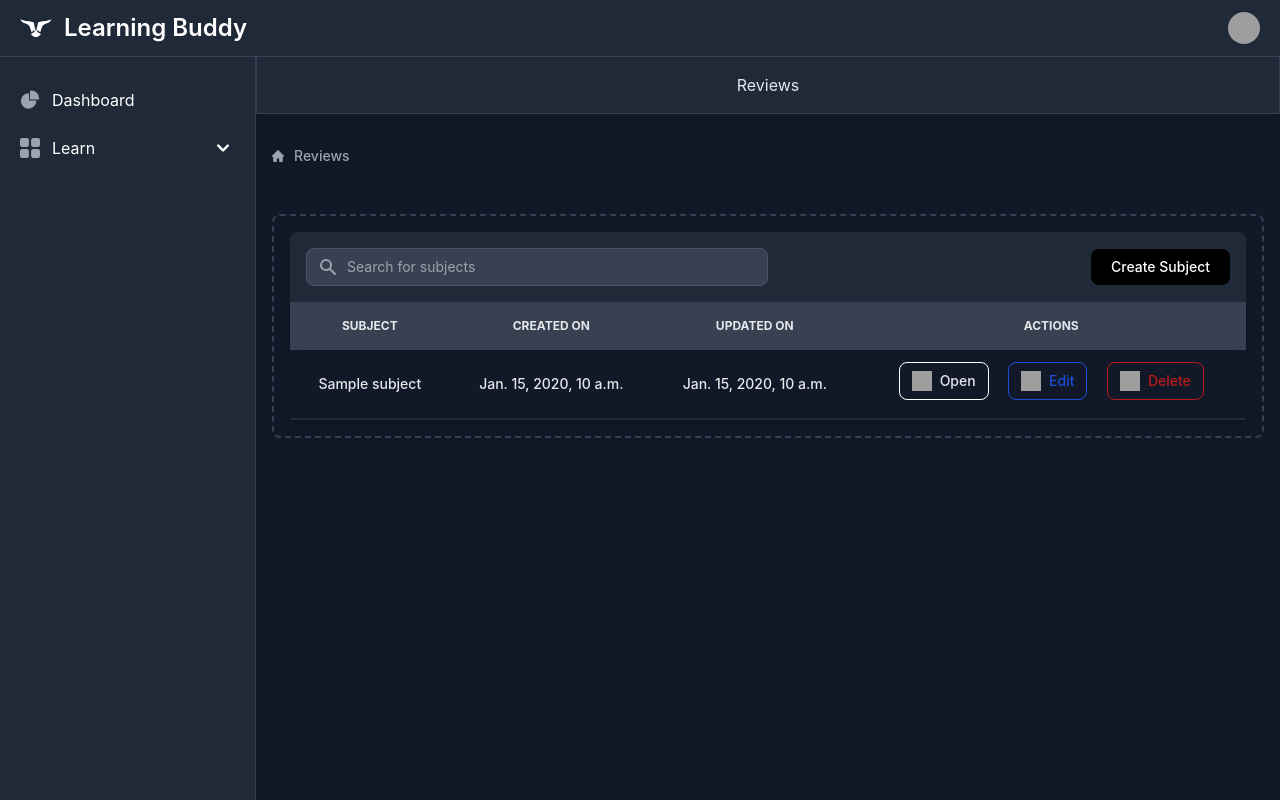
After one commit to AdrianGallano/LearningBuddyAPI, a Django app: page /reviews/ in a window 1280 px wide. The commit adds this page. Run offline with Django 5.2, Linux system fonts and the light colour scheme; tables that the repository leaves empty hold one stand-in row (values such as "Sample post"); parts of the project's set-up code (start-up, migrations or seed data) failed here and were passed over; some libraries are stand-ins or nearby versions; grey boxes are pictures that could not be loaded.

Commit message:
Add reviews

```diff
--- a/learning_buddy/accounts/urls.py
+++ b/learning_buddy/accounts/urls.py
@@ -1,12 +1,12 @@
 from django.urls import path
 from . import views
-from .views import RegisterView, LoginView
+from .views import RegisterView, LoginView, ProfileView
 app_name = "accounts"
 
 urlpatterns = [
-    path("profile/", views.profile , name="profile"),
+    path("profile/", ProfileView.as_view() , name="profile"),
     path("register/", RegisterView.as_view() , name="register"),
-    path("registration_successful/", views.registration_successful , name="registration_successful"),
+    path("registration_successful/",  RegisterView.success , name="registration_successful"),
     path("login/", LoginView.as_view() , name="login"),
-    path("logout/", views.user_logout , name="logout"),
+    path("logout/", LoginView.user_logout, name="logout"),
 ]
--- a/learning_buddy/learning_buddy/settings.py
+++ b/learning_buddy/learning_buddy/settings.py
@@ -135,7 +135,7 @@ USE_TZ = True
 
 # Static files (CSS, JavaScript, Images)
 # https://docs.djangoproject.com/en/5.0/howto/static-files/
-
+STATIC_ROOT = os.path.join(BASE_DIR, "static")
 STATIC_URL = 'static/'
 STATICFILES_DIRS = [
     os.path.join(BASE_DIR, "static"),
--- a/learning_buddy/learning_buddy/urls.py
+++ b/learning_buddy/learning_buddy/urls.py
@@ -23,7 +23,7 @@ urlpatterns = [
     path('admin/', admin.site.urls),
     path("dashboard/", include("dashboard.urls")),
     path("accounts/", include("accounts.urls")),
-    path("reviiews/", include("reviews.urls")),
+    path("reviews/", include("reviews.urls")),
     path("flashcards/", include("flashcards.urls")),
     path("quizzes/", include("quizzes.urls")),
 ]
--- a/learning_buddy/package.json
+++ b/learning_buddy/package.json
@@ -1,4 +1,7 @@
 {
+  "scripts": {
+    "tailwind": "npx tailwindcss -i ./static/src/input.css -o static/src/output.css --watch"
+  },
   "devDependencies": {
     "tailwindcss": "^3.4.1"
   },
--- a/learning_buddy/reviews/models.py
+++ b/learning_buddy/reviews/models.py
@@ -17,6 +17,8 @@ class Subject(models.Model):
     id = models.UUIDField(default=uuid.uuid4, primary_key=True, editable=False)
     name = models.CharField(max_length=100)
     room = models.ForeignKey(Room, on_delete=models.CASCADE)
+    date_time_created = models.DateTimeField(auto_now_add=True)
+    date_time_modified = models.DateTimeField(auto_now=True)
 
     def __str__(self):
         return self.name
--- a/learning_buddy/reviews/urls.py
+++ b/learning_buddy/reviews/urls.py
@@ -1,8 +1,8 @@
 from django.urls import path
 from . import views
-
+from .views import ReviewsSubjectsListView
 app_name = "reviews"
 
 urlpatterns = [
-    path("", views.index, name="index"),
+    path("", ReviewsSubjectsListView.as_view(), name="display_subject"),
 ]
--- a/learning_buddy/reviews/views.py
+++ b/learning_buddy/reviews/views.py
@@ -1,9 +1,9 @@
+from typing import Any
 from django.shortcuts import render
 from django.http import HttpResponse
-from .models import Room
+from django.views.generic import ListView, DeleteView
+from .models import Room, Subject
 
-def index(request):
-    return HttpResponse("Reviews")
 
 def create_room(user):
     if user:
@@ -11,3 +11,18 @@ def create_room(user):
         return True
 
     return False
+
+
+class ReviewsSubjectsListView(ListView):
+    template_name = "reviews/display_subjects.html"
+    model = Subject
+    context_object_name = "subjects"
+
+    def get_context_data(self, **kwargs):
+        context = super().get_context_data(**kwargs)
+        context["app_name"] = "Reviews"
+        context["user"] = self.request.user
+        return context
+
+class ReviewSubjectsDeleteView(DeleteView):
+    pass
--- a/learning_buddy/static/src/output.css
+++ b/learning_buddy/static/src/output.css
@@ -590,6 +590,10 @@ video {
   border-width: 0;
 }
 
+.pointer-events-none {
+  pointer-events: none;
+}
+
 .visible {
   visibility: visible;
 }
@@ -622,6 +626,11 @@ video {
   inset: 0px;
 }
 
+.inset-y-0 {
+  top: 0px;
+  bottom: 0px;
+}
+
 .bottom-0 {
   bottom: 0px;
 }
@@ -660,6 +669,16 @@ video {
 
 .z-50 {
   z-index: 50;
+}
+
+.mx-1 {
+  margin-left: 0.25rem;
+  margin-right: 0.25rem;
+}
+
+.mx-4 {
+  margin-left: 1rem;
+  margin-right: 1rem;
 }
 
 .mx-auto {
@@ -696,6 +715,14 @@ video {
   margin-bottom: 1.5rem;
 }
 
+.me-2 {
+  margin-inline-end: 0.5rem;
+}
+
+.me-2\.5 {
+  margin-inline-end: 0.625rem;
+}
+
 .me-3 {
   margin-inline-end: 0.75rem;
 }
@@ -716,10 +747,18 @@ video {
   margin-inline-start: 0.75rem;
 }
 
+.mt-14 {
+  margin-top: 3.5rem;
+}
+
 .mt-2 {
   margin-top: 0.5rem;
 }
 
+.mt-4 {
+  margin-top: 1rem;
+}
+
 .block {
   display: block;
 }
@@ -756,6 +795,10 @@ video {
   height: 3rem;
 }
 
+.h-3 {
+  height: 0.75rem;
+}
+
 .h-4 {
   height: 1rem;
 }
@@ -792,6 +835,10 @@ video {
   width: 3rem;
 }
 
+.w-3 {
+  width: 0.75rem;
+}
+
 .w-4 {
   width: 1rem;
 }
@@ -816,8 +863,16 @@ video {
   width: 100%;
 }
 
+.min-w-80 {
+  min-width: 20rem;
+}
+
 .max-w-md {
   max-width: 28rem;
+}
+
+.max-w-screen-2xl {
+  max-width: 1536px;
 }
 
 .flex-1 {
@@ -914,6 +969,10 @@ video {
   align-items: center;
 }
 
+.items-stretch {
+  align-items: stretch;
+}
+
 .justify-start {
   justify-content: flex-start;
 }
@@ -928,6 +987,24 @@ video {
 
 .justify-between {
   justify-content: space-between;
+}
+
+.justify-evenly {
+  justify-content: space-evenly;
+}
+
+.gap-2 {
+  gap: 0.5rem;
+}
+
+.gap-3 {
+  gap: 0.75rem;
+}
+
+.space-x-1 > :not([hidden]) ~ :not([hidden]) {
+  --tw-space-x-reverse: 0;
+  margin-right: calc(0.25rem * var(--tw-space-x-reverse));
+  margin-left: calc(0.25rem * calc(1 - var(--tw-space-x-reverse)));
 }
 
 .space-x-2 > :not([hidden]) ~ :not([hidden]) {
@@ -942,6 +1019,12 @@ video {
   margin-bottom: calc(0.5rem * var(--tw-space-y-reverse));
 }
 
+.space-y-3 > :not([hidden]) ~ :not([hidden]) {
+  --tw-space-y-reverse: 0;
+  margin-top: calc(0.75rem * calc(1 - var(--tw-space-y-reverse)));
+  margin-bottom: calc(0.75rem * var(--tw-space-y-reverse));
+}
+
 .space-y-4 > :not([hidden]) ~ :not([hidden]) {
   --tw-space-y-reverse: 0;
   margin-top: calc(1rem * calc(1 - var(--tw-space-y-reverse)));
@@ -967,6 +1050,10 @@ video {
   overflow: hidden;
 }
 
+.overflow-x-auto {
+  overflow-x: auto;
+}
+
 .overflow-y-auto {
   overflow-y: auto;
 }
@@ -1033,6 +1120,10 @@ video {
   border-bottom-width: 1px;
 }
 
+.border-b-2 {
+  border-bottom-width: 2px;
+}
+
 .border-r {
   border-right-width: 1px;
 }
@@ -1071,6 +1162,21 @@ video {
   border-color: rgb(209 213 219 / var(--tw-border-opacity));
 }
 
+.border-red-700 {
+  --tw-border-opacity: 1;
+  border-color: rgb(185 28 28 / var(--tw-border-opacity));
+}
+
+.border-white {
+  --tw-border-opacity: 1;
+  border-color: rgb(255 255 255 / var(--tw-border-opacity));
+}
+
+.border-b-gray-800 {
+  --tw-border-opacity: 1;
+  border-bottom-color: rgb(31 41 55 / var(--tw-border-opacity));
+}
+
 .\!bg-primary-600 {
   --tw-bg-opacity: 1 !important;
   background-color: rgb(37 99 235 / var(--tw-bg-opacity)) !important;
@@ -1081,6 +1187,11 @@ video {
   background-color: rgb(29 78 216 / var(--tw-bg-opacity)) !important;
 }
 
+.bg-black {
+  --tw-bg-opacity: 1;
+  background-color: rgb(0 0 0 / var(--tw-bg-opacity));
+}
+
 .bg-blue-700 {
   --tw-bg-opacity: 1;
   background-color: rgb(29 78 216 / var(--tw-bg-opacity));
@@ -1199,6 +1310,11 @@ video {
   padding-bottom: 0.75rem;
 }
 
+.py-4 {
+  padding-top: 1rem;
+  padding-bottom: 1rem;
+}
+
 .py-8 {
   padding-top: 2rem;
   padding-bottom: 2rem;
@@ -1208,12 +1324,16 @@ video {
   padding-bottom: 1rem;
 }
 
+.pl-10 {
+  padding-left: 2.5rem;
+}
+
 .pl-11 {
   padding-left: 2.75rem;
 }
 
-.pt-16 {
-  padding-top: 4rem;
+.pl-3 {
+  padding-left: 0.75rem;
 }
 
 .pt-2 {
@@ -1257,6 +1377,11 @@ video {
   line-height: 1.75rem;
 }
 
+.text-xs {
+  font-size: 0.75rem;
+  line-height: 1rem;
+}
+
 .font-bold {
   font-weight: 700;
 }
@@ -1275,6 +1400,10 @@ video {
 
 .font-semibold {
   font-weight: 600;
+}
+
+.uppercase {
+  text-transform: uppercase;
 }
 
 .leading-6 {
@@ -1298,6 +1427,21 @@ video {
   color: rgb(37 99 235 / var(--tw-text-opacity));
 }
 
+.text-blue-700 {
+  --tw-text-opacity: 1;
+  color: rgb(29 78 216 / var(--tw-text-opacity));
+}
+
+.text-gray-400 {
+  --tw-text-opacity: 1;
+  color: rgb(156 163 175 / var(--tw-text-opacity));
+}
+
+.text-gray-50 {
+  --tw-text-opacity: 1;
+  color: rgb(249 250 251 / var(--tw-text-opacity));
+}
+
 .text-gray-500 {
   --tw-text-opacity: 1;
   color: rgb(107 114 128 / var(--tw-text-opacity));
@@ -1333,9 +1477,19 @@ video {
   color: rgb(220 38 38 / var(--tw-text-opacity));
 }
 
+.text-red-700 {
+  --tw-text-opacity: 1;
+  color: rgb(185 28 28 / var(--tw-text-opacity));
+}
+
 .text-white {
   --tw-text-opacity: 1;
   color: rgb(255 255 255 / var(--tw-text-opacity));
+}
+
+.antialiased {
+  -webkit-font-smoothing: antialiased;
+  -moz-osx-font-smoothing: grayscale;
 }
 
 .opacity-0 {
@@ -1355,6 +1509,12 @@ video {
 .shadow-lg {
   --tw-shadow: 0 10px 15px -3px rgb(0 0 0 / 0.1), 0 4px 6px -4px rgb(0 0 0 / 0.1);
   --tw-shadow-colored: 0 10px 15px -3px var(--tw-shadow-color), 0 4px 6px -4px var(--tw-shadow-color);
+  box-shadow: var(--tw-ring-offset-shadow, 0 0 #0000), var(--tw-ring-shadow, 0 0 #0000), var(--tw-shadow);
+}
+
+.shadow-md {
+  --tw-shadow: 0 4px 6px -1px rgb(0 0 0 / 0.1), 0 2px 4px -2px rgb(0 0 0 / 0.1);
+  --tw-shadow-colored: 0 4px 6px -1px var(--tw-shadow-color), 0 2px 4px -2px var(--tw-shadow-color);
   box-shadow: var(--tw-ring-offset-shadow, 0 0 #0000), var(--tw-ring-shadow, 0 0 #0000), var(--tw-shadow);
 }
 
@@ -1513,6 +1708,10 @@ video {
     transform: translate(var(--tw-translate-x), var(--tw-translate-y)) rotate(var(--tw-rotate)) skewX(var(--tw-skew-x)) skewY(var(--tw-skew-y)) scaleX(var(--tw-scale-x)) scaleY(var(--tw-scale-y));
   }
 
+  .sm\:rounded-lg {
+    border-radius: 0.5rem;
+  }
+
   .sm\:p-5 {
     padding: 1.25rem;
   }
@@ -1550,6 +1753,40 @@ video {
 
   .md\:h-screen {
     height: 100vh;
+  }
+
+  .md\:w-1\/2 {
+    width: 50%;
+  }
+
+  .md\:w-auto {
+    width: auto;
+  }
+
+  .md\:flex-row {
+    flex-direction: row;
+  }
+
+  .md\:items-center {
+    align-items: center;
+  }
+
+  .md\:space-x-2 > :not([hidden]) ~ :not([hidden]) {
+    --tw-space-x-reverse: 0;
+    margin-right: calc(0.5rem * var(--tw-space-x-reverse));
+    margin-left: calc(0.5rem * calc(1 - var(--tw-space-x-reverse)));
+  }
+
+  .md\:space-x-3 > :not([hidden]) ~ :not([hidden]) {
+    --tw-space-x-reverse: 0;
+    margin-right: calc(0.75rem * var(--tw-space-x-reverse));
+    margin-left: calc(0.75rem * calc(1 - var(--tw-space-x-reverse)));
+  }
+
+  .md\:space-y-0 > :not([hidden]) ~ :not([hidden]) {
+    --tw-space-y-reverse: 0;
+    margin-top: calc(0px * calc(1 - var(--tw-space-y-reverse)));
+    margin-bottom: calc(0px * var(--tw-space-y-reverse));
   }
 
   .md\:space-y-6 > :not([hidden]) ~ :not([hidden]) {
--- /dev/null
+++ b/learning_buddy/templates/partials/_indicator.html
@@ -0,0 +1,5 @@
+<div class="mt-14 sm:ml-64">
+  <div class="flex justify-center dark:bg-gray-800 w-full dark:text-gray-200 border dark:border-gray-700">
+    <h1 class="p-4">{{ app_name }}</h1>
+  </div>
+</div>
--- a/learning_buddy/templates/partials/_learn_navbar.html
+++ b/learning_buddy/templates/partials/_learn_navbar.html
@@ -29,6 +29,10 @@
             </div>
             <ul class="py-1" role="none">
               <li>
+                <a href="{% url 'accounts:profile' %}" class="block px-4 py-2 text-sm text-gray-700 hover:bg-gray-100 dark:text-gray-300 dark:hover:bg-gray-600 dark:hover:text-white" role="menuitem">Profile</a>
+              </li>
+            </ul>
+              <li>
                 <a href="{% url 'accounts:logout' %}" class="block px-4 py-2 text-sm text-gray-700 hover:bg-gray-100 dark:text-gray-300 dark:hover:bg-gray-600 dark:hover:text-white" role="menuitem">Sign out</a>
               </li>
             </ul>
@@ -42,20 +46,12 @@
   <div class="h-full px-3 pb-4 overflow-y-auto bg-white dark:bg-gray-800">
     <ul class="space-y-2">
       <li>
-        <a href="#" class="flex items-center p-2 text-base font-normal text-gray-900 rounded-lg dark:text-white hover:bg-gray-100 dark:hover:bg-gray-700 group">
+        <a href="{% url 'dashboard_app:dashboard' %}" class="flex items-center p-2 text-base font-normal text-gray-900 rounded-lg dark:text-white hover:bg-gray-100 dark:hover:bg-gray-700 group">
           <svg class="w-5 h-5 text-gray-500 transition duration-75 dark:text-gray-400 group-hover:text-gray-900 dark:group-hover:text-white" aria-hidden="true" xmlns="http://www.w3.org/2000/svg" fill="currentColor" viewBox="0 0 22 21">
             <path d="M16.975 11H10V4.025a1 1 0 0 0-1.066-.998 8.5 8.5 0 1 0 9.039 9.039.999.999 0 0 0-1-1.066h.002Z" />
             <path d="M12.5 0c-.157 0-.311.01-.565.027A1 1 0 0 0 11 1.02V10h8.975a1 1 0 0 0 1-.935c.013-.188.028-.374.028-.565A8.51 8.51 0 0 0 12.5 0Z" />
           </svg>
           <span class="ml-3">Dashboard</span>
-        </a>
-      </li>
-      <li>
-        <a href="#" class="flex items-center p-2 text-base font-normal text-gray-900 rounded-lg dark:text-white hover:bg-gray-100 dark:hover:bg-gray-700 group">
-          <svg class="flex-shrink-0 w-5 h-5 text-gray-500 transition duration-75 dark:text-gray-400 group-hover:text-gray-900 dark:group-hover:text-white" aria-hidden="true" xmlns="http://www.w3.org/2000/svg" fill="currentColor" viewBox="0 0 20 18">
-            <path d="M14 2a3.963 3.963 0 0 0-1.4.267 6.439 6.439 0 0 1-1.331 6.638A4 4 0 1 0 14 2Zm1 9h-1.264A6.957 6.957 0 0 1 15 15v2a2.97 2.97 0 0 1-.184 1H19a1 1 0 0 0 1-1v-1a5.006 5.006 0 0 0-5-5ZM6.5 9a4.5 4.5 0 1 0 0-9 4.5 4.5 0 0 0 0 9ZM8 10H5a5.006 5.006 0 0 0-5 5v2a1 1 0 0 0 1 1h11a1 1 0 0 0 1-1v-2a5.006 5.006 0 0 0-5-5Z" />
-          </svg>
-          <span class="ml-3">Profile</span>
         </a>
       </li>
       <li>
@@ -70,7 +66,7 @@
         </button>
         <ul id="dropdown-pages" class="hidden py-2 space-y-2">
           <li>
-            <a href="#" class="flex items-center p-2 pl-11 w-full text-base font-normal text-gray-900 rounded-lg transition duration-75 group hover:bg-gray-100 dark:text-white dark:hover:bg-gray-700">Review</a>
+            <a href="{% url 'reviews:display_subject' %}" class="flex items-center p-2 pl-11 w-full text-base font-normal text-gray-900 rounded-lg transition duration-75 group hover:bg-gray-100 dark:text-white dark:hover:bg-gray-700">Review</a>
           </li>
           <li>
             <a href="#" class="flex items-center p-2 pl-11 w-full text-base font-normal text-gray-900 rounded-lg transition duration-75 group hover:bg-gray-100 dark:text-white dark:hover:bg-gray-700">Flashcard</a>
--- /dev/null
+++ b/learning_buddy/templates/reviews/display_subjects.html
@@ -0,0 +1,137 @@
+{% extends "partials/_base.html" %}
+{% load static %}
+{% load compress %}
+
+
+{% block title %}Reviews{% endblock title %}
+
+{% block head %}
+
+{% endblock head %}
+{% block content %}
+{% include 'partials/_learn_navbar.html' with username=user.username email=user.email %}
+{% include 'partials/_indicator.html' with app_name=app_name %}
+
+{% comment %} Breadcrumb {% endcomment %}
+<div class="mt-4 p-4 sm:ml-64">
+    <nav class="flex" aria-label="Breadcrumb">
+        <ol class="inline-flex items-center space-x-1 md:space-x-2 rtl:space-x-reverse">
+            <li class="inline-flex items-center">
+                <div href="#"
+                    class="inline-flex items-center text-sm font-medium text-gray-700  dark:text-gray-400 ">
+                    <svg class="w-3 h-3 me-2.5" aria-hidden="true" xmlns="http://www.w3.org/2000/svg"
+                        fill="currentColor" viewBox="0 0 20 20">
+                        <path
+                            d="m19.707 9.293-2-2-7-7a1 1 0 0 0-1.414 0l-7 7-2 2a1 1 0 0 0 1.414 1.414L2 10.414V18a2 2 0 0 0 2 2h3a1 1 0 0 0 1-1v-4a1 1 0 0 1 1-1h2a1 1 0 0 1 1 1v4a1 1 0 0 0 1 1h3a2 2 0 0 0 2-2v-7.586l.293.293a1 1 0 0 0 1.414-1.414Z" />
+                    </svg>Reviews
+                </div>
+            </li>
+        </ol>
+    </nav>
+</div>
+
+<div class="mt-4 p-4 sm:ml-64">
+    <div
+        class="p-4 border-2 dark:text-gray-200 border-gray-200 border-dashed rounded-lg dark:border-gray-700 dark:bg-gray- 900">
+        <section class="bg-gray-50 antialiased dark:bg-gray-900">
+            <div class="mx-auto max-w-screen-2xl">
+                <div class="bg-white relative shadow-lg sm:rounded-lg dark:bg-gray-800">
+
+                    <div
+                        class="flex flex-col md:flex-row items-stretch md:items-center md:space-x-3 space-y-3 md:space-y-0 justify-between mx-4 py-4 dark:border-gray-700">
+                        <div class="w-full md:w-1/2">
+                            <form class="flex items-center">
+                                <label for="simple-search" class="sr-only">Search</label>
+                                <div class="relative w-full">
+                                    <div class="absolute inset-y-0 left-0 flex items-center pl-3 pointer-events-none">
+                                        <svg aria-hidden="true" class="w-5 h-5 text-gray-500 dark:text-gray-400"
+                                            fill="currentColor" viewbox="0 0 20 20" xmlns="http://www.w3.org/2000/svg">
+                                            <path fill-rule="evenodd" clip-rule="evenodd"
+                                                d="M8 4a4 4 0 100 8 4 4 0 000-8zM2 8a6 6 0 1110.89 3.476l4.817 4.817a1 1 0 01-1.414 1.414l-4.816-4.816A6 6 0 012 8z" />
+                                        </svg>
+                                    </div>
+                                    <input type="text" id="simple-search" placeholder="Search for subjects" required
+                                        class="bg-gray-50 border border-gray-300 text-sm rounded-lg focus:ring-primary-500 focus:border-primary-500 block w-full pl-10 p-2 dark:bg-gray-700 dark:border-gray-600 dark:placeholder-gray-400 dark:focus:ring-primary-500 dark:focus:border-primary-500">
+                                </div>
+                            </form>
+                        </div>
+                        <div
+                            class="w-full md:w-auto flex flex-col md:flex-row space-y-2 md:space-y-0 items-stretch md:items-center justify-end md:space-x-3 flex-shrink-0">
+                            <button
+                                class="flex items-center justify-center text-white bg-black hover:bg-primary-700 font-medium rounded-lg text-sm px-5 py-2 dark:bg-primary-600 dark:hover:bg-primary-700 gap-2">
+                                Create Subject
+                            </button>
+
+                        </div>
+                    </div>
+                    <div class="overflow-x-auto">
+                        <table class="w-full text-sm text-left text-gray-50 dark:text-gray-200">
+                            <thead
+                                class="text-xs text-gray-700 bg-gray-50 uppercase dark:text-gray-200 dark:bg-gray-700">
+                                <tr class="text-center">
+
+                                    <th scope="col" class="p-4 whitespace-nowrap">Subject</th>
+                                    <th scope="col" class="p-2 whitespace-nowrap">Created on</th>
+                                    <th scope="col" class="p-2 whitespace-nowrap">Updated on</th>
+                                    <th scope="col" class="p-2 whitespace-nowrap">Actions</th>
+                                </tr>
+                            </thead>
+                            <tbody>
+                                {% if subjects %}
+                                {% for subject in subjects %}
+                                <tr
+                                    class=" text-gray-50 shadow-md border-b-2 border-b-gray-800 hover:bg-gray-800 dark:text-gray-200 dark:bg-gray-900">
+                                    <th scope="row" class="p-6 font-medium whitespace-nowrap ">
+                                        <div class="flex items-center justify-center gap-2">
+                                            {{ subject.name }}
+                                        </div>
+                                    </th>
+                                    {% comment %} <td scope="row" class="py-2 px-6 font-medium whitespace-nowrap ">
+                                        <div class="flex items-center justify-center gap-2">
+
+                                        </div>
+                                    </td> {% endcomment %}
+
+                                    <td class="p-6 font-medium whitespace-nowrap">
+                                        <div class="flex items-center justify-center">
+                                            {{ subject.date_time_created }}
+                                        </div>
+                                    </td>
+                                    <td class="p-6 font-medium whitespace-nowrap">
+                                        <div class="flex items-center justify-center">
+                                            {{ subject.date_time_modified }}
+                                        </div>
+                                    </td>
+                                    <td
+                                        class="flex justify-center items-center px-6 py-3 font-medium whitespace-nowrap">
+                                        <div class="flex items-center justify-evenly gap-3 min-w-80 max-w-md">
+
+                                            <button
+                                                class="flex gap-2 items-center text-white-700 hover:text-gray-950 border border-white hover:bg-white focus:ring-4 focus:outline-none focus:ring-white-300 font-medium rounded-lg text-sm px-3 py-2 text-center ">
+                                                <img src="../../assets/img/eye.png" alt="logo" class="w-5 h-5">
+                                                <span>Open</span>
+                                            </button>
+                                            <button type="button"
+                                                class="flex gap-2 items-center text-blue-700 hover:text-white border border-blue-700 hover:bg-blue-800 focus:ring-4 focus:outline-none focus:ring-blue-300 font-medium rounded-lg text-sm px-3 py-2 text-center ">
+                                                <img src="../../assets/img/edit-icon.png" alt="logo" class="w-5 h-5">
+                                                <span>Edit</span>
+                                            </button>
+                                            <button type="button"
+                                                class="flex gap-2 items-center text-red-700 hover:text-white border border-red-700 hover:bg-red-800 focus:ring-4 focus:outline-none focus:ring-red-300 font-medium rounded-lg text-sm px-3 py-2 text-center ">
+                                                <img src="../../assets/img/delete.png" alt="logo" class="w-5 h-5">
+                                                <span>Delete</span>
+                                            </button>
+                                        </div>
+                                    </td>
+                                </tr>
+                                {% endfor %}
+                                {% endif %}
+                            </tbody>
+                        </table>
+                    </div>
+                </div>
+            </div>
+        </section>
+    </div>
+</div>
+{% endblock content %}
```
Also changed, not shown: other parts of learning_buddy/static/src/output.css (+68 -0 lines), learning_buddy/accounts/views.py (+27 -22 lines), learning_buddy/templates/dashboard/dashboard.html (+7 -5 lines), learning_buddy/templates/partials/_breadcrumb.html (added, +29 -0 lines), learning_buddy/reviews/migrations/0002_subject_date_time_created_subject_date_time_modified.py (added).
